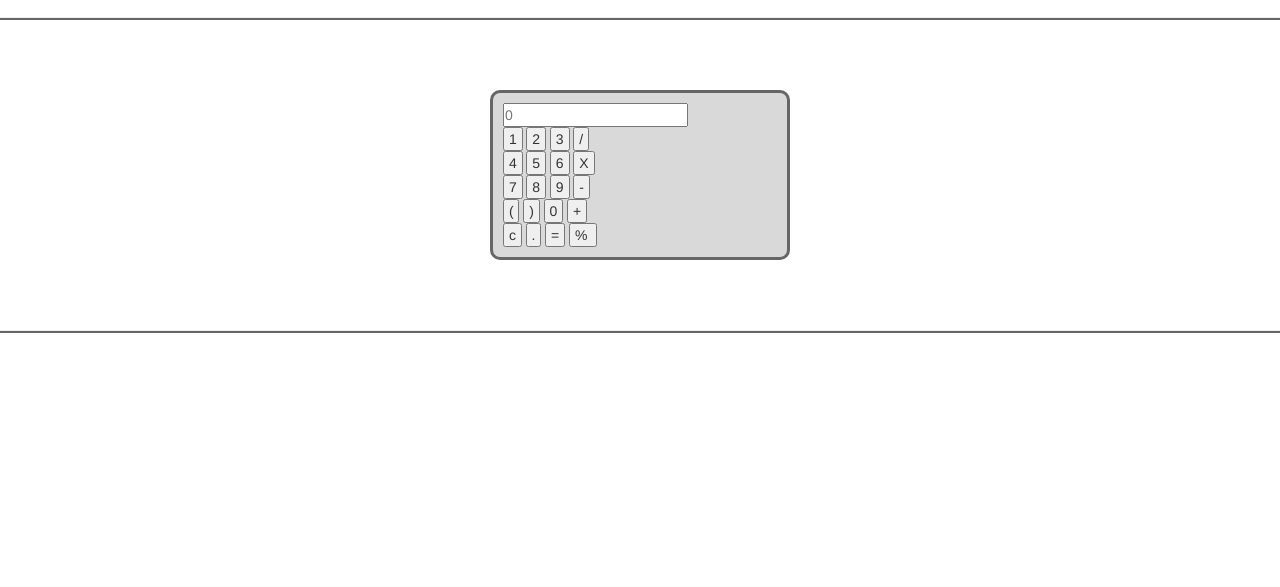
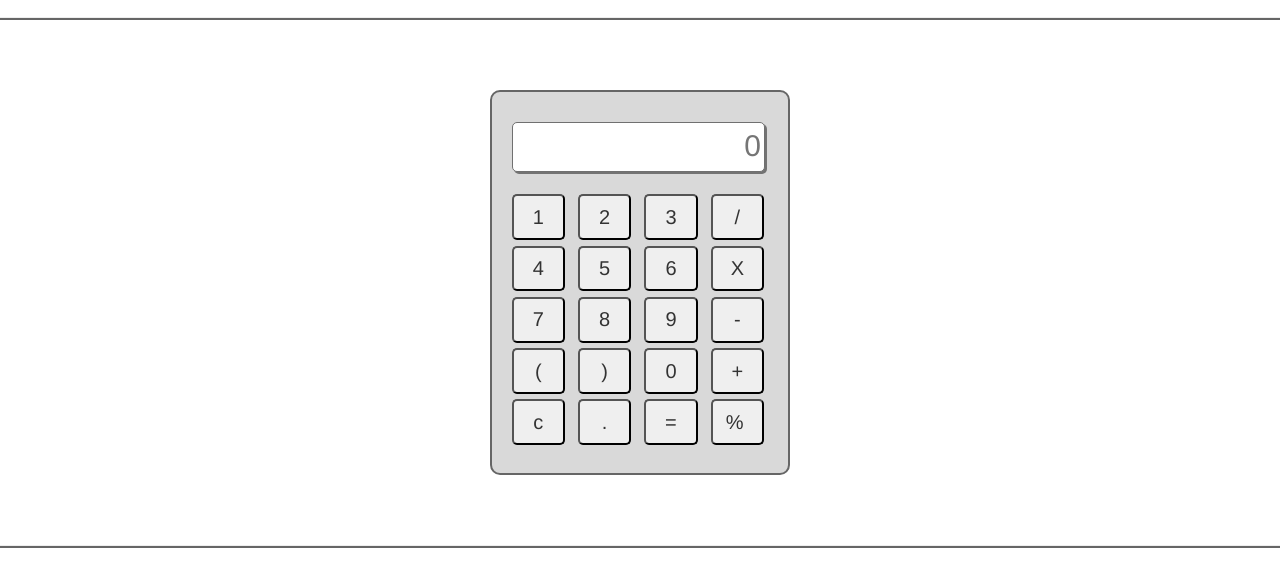
Before and after one commit to ji3g4kami/calculator, a plain HTML site: page index.html in a window 1280 px wide. Shown: the part 63-650 px from the top of the page. Drawn offline with nearby package versions, Linux system fonts and the light colour scheme.

Commit message:
Styling | decorating the calculator

```diff
--- a/style.css
+++ b/style.css
@@ -21,9 +21,42 @@ h1 {
 #container {
     position: relative;
     width: 300px;
-    border: 3px solid #666666;
+    border: 2px solid #666666;
     margin: 30px auto;
-    padding: 10px;
+    padding: 15px;
     border-radius: 10px;
     background-color: #d9d9d9;
 }
+
+input[type=text] {
+    position: center;
+    width: 95%;
+    text-align: right;
+    display: block;
+    margin: 5px 5px 0px 5px;
+    font-size: 30px;
+    border-radius: 5px;
+    border-style: outset;
+    border: solid 1px #707070;
+    box-shadow: 2px 2px #737373;
+    transition: border 0.3s;
+    padding: 1%;
+}
+
+input[type=button]{
+    position: relative;
+    width: 20%;
+    padding: 2.5% 1%;
+    margin: 1% 1.75%;
+    font-size: 20px;
+    border-radius: 5px;
+}
+
+form {
+    padding: 10px 0px;
+}
+
+input[type=button]:hover {
+    background-color: #333333;
+    color: white;
+}
```
